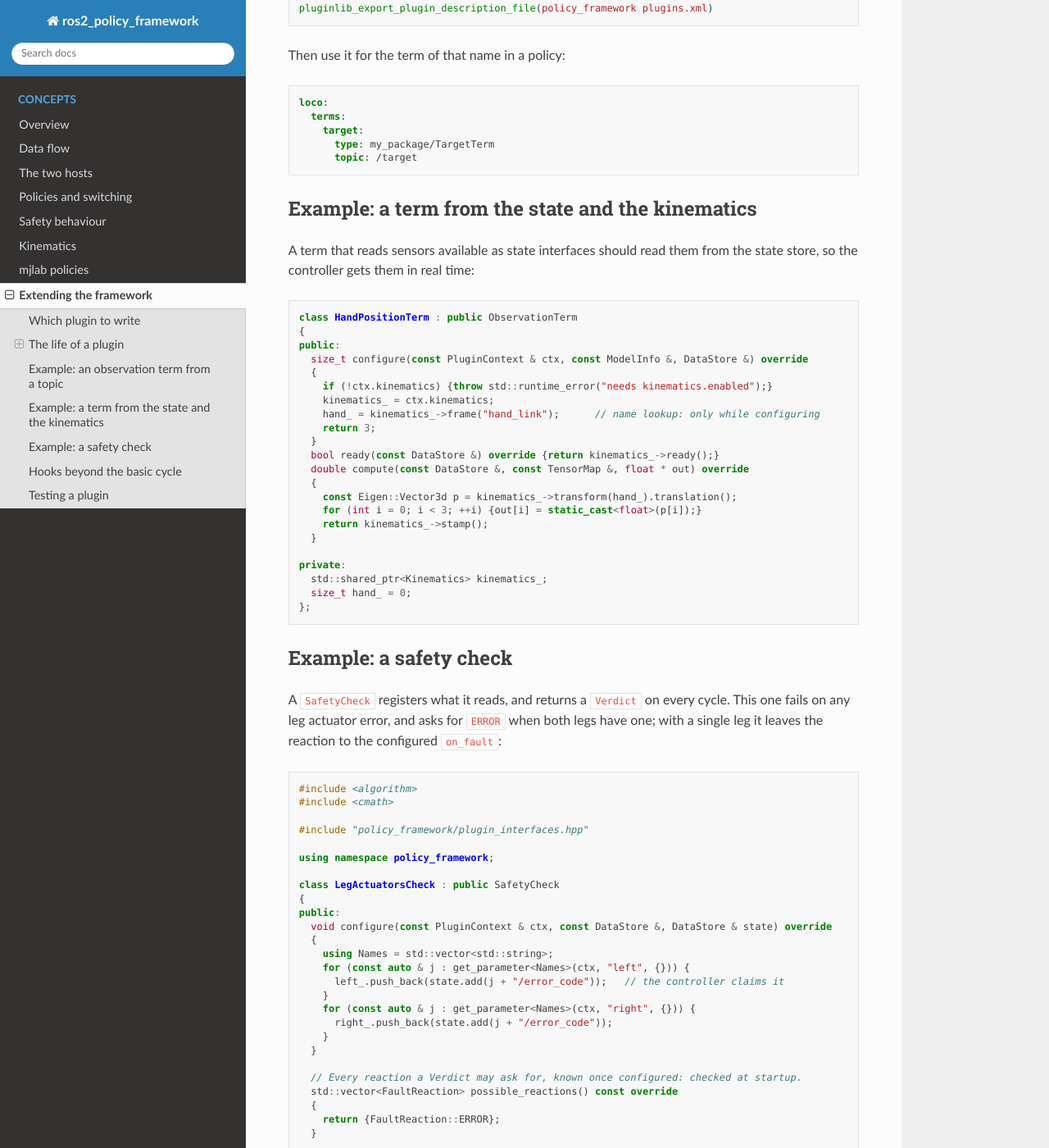
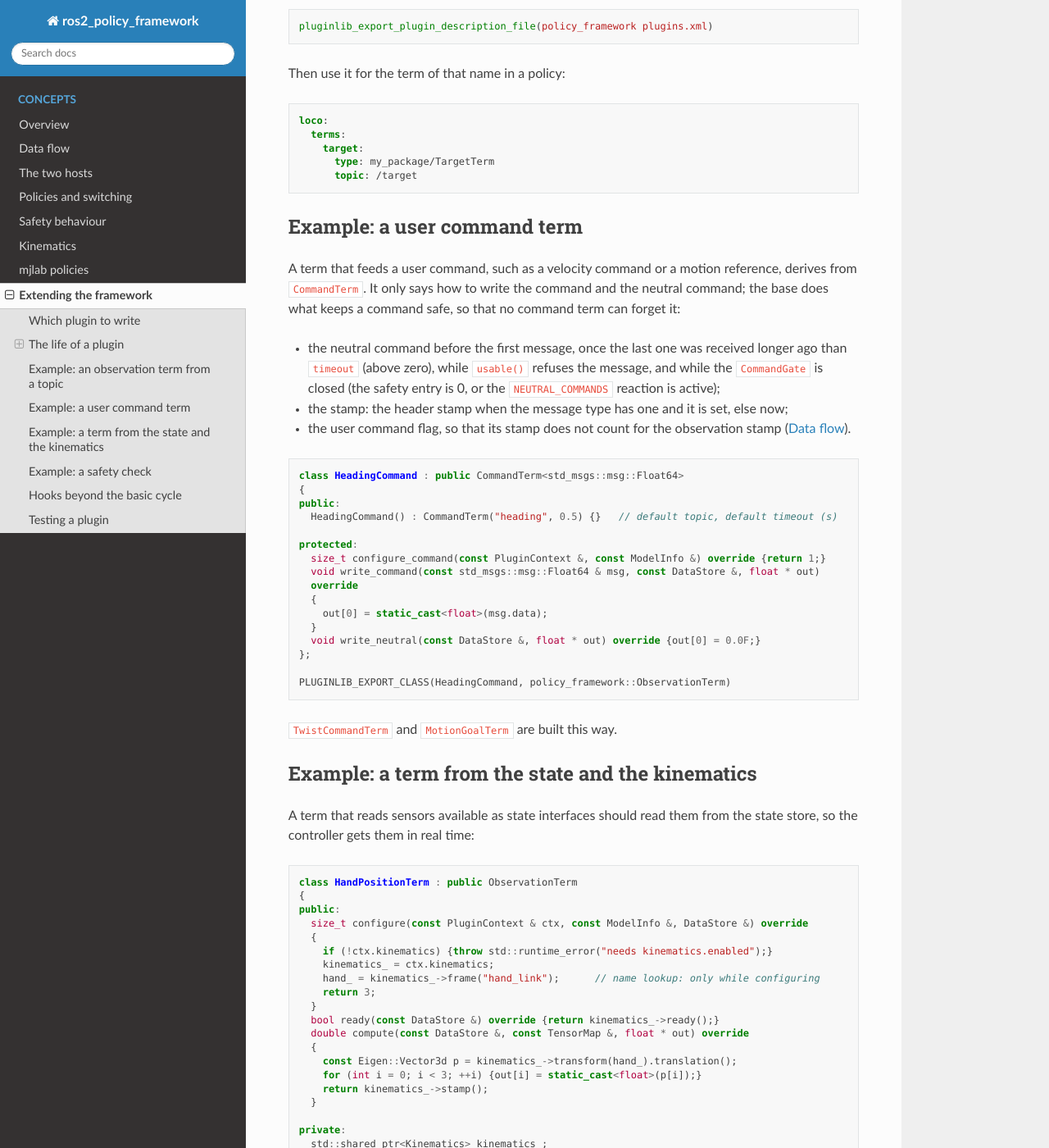
Before and after one commit to saikishor/ros2_policy_framework, a Sphinx documentation site: the page built from docs/extending.rst, in a window 1280 px wide and 1400 px high, scrolled down 2183 px. Shown: the whole window at 82% size. Built offline with Sphinx 7.4.7 and the Read the Docs theme 3.1.0, drawn with Linux system fonts in a browser that asks for light colours; some of the changed text lies outside the part shown.

Commit message:
Document CommandTerm, the command stamps and why user commands do not count for the input age

```diff
--- a/docs/extending.rst
+++ b/docs/extending.rst
@@ -17,6 +17,7 @@ Which plugin to write
      q1 [label="What do you need?", shape=diamond, fillcolor="#fff6d9"];
      source [label="InputSource"];
      term [label="ObservationTerm\n(or TopicTerm)"];
+     command [label="CommandTerm"];
      pre [label="Preprocessor\n+ Postprocessor"];
      inf [label="Inference"];
      exec [label="Executor\n(node)"];
@@ -24,6 +25,7 @@ Which plugin to write
      check [label="SafetyCheck"];
      q1 -> source [label="A sensor topic as\nnamed state entries"];
      q1 -> term [label="A new observation\nterm for mjlab policies"];
+     q1 -> command [label="A user command\nfor mjlab policies"];
      q1 -> pre [label="Policies from another\ntraining framework"];
      q1 -> inf [label="Another model format\nor runtime"];
      q1 -> exec [label="Commands on\nanother topic type"];
@@ -131,7 +133,9 @@ safely. A term only says how big it is and how to write its value:
        out[0] = static_cast<float>(in.msg->point.x);
        out[1] = static_cast<float>(in.msg->point.y);
        out[2] = static_cast<float>(in.msg->point.z);
-       return rclcpp::Time(in.msg->header.stamp).seconds();   // when the value was produced
+       // When the value was produced: the header stamp, else now.
+       const auto & h = in.msg->header.stamp;
+       return h.sec == 0 && h.nanosec == 0 ? now() : rclcpp::Time(h).seconds();
      }
 
    protected:
@@ -155,6 +159,42 @@ Then use it for the term of that name in a policy:
        target:
          type: my_package/TargetTerm
          topic: /target
+
+Example: a user command term
+----------------------------
+
+A term that feeds a user command, such as a velocity command or a motion reference, derives
+from ``CommandTerm``. It only says how to write the command and the neutral command; the base
+does what keeps a command safe, so that no command term can forget it:
+
+- the neutral command before the first message, once the last one was received longer ago
+  than ``timeout`` (above zero), while ``usable()`` refuses the message, and while the
+  ``CommandGate`` is closed (the safety entry is 0, or the ``NEUTRAL_COMMANDS`` reaction is
+  active);
+- the stamp: the header stamp when the message type has one and it is set, else now;
+- the user command flag, so that its stamp does not count for the observation stamp
+  (:doc:`data_flow`).
+
+.. code-block:: cpp
+
+   class HeadingCommand : public CommandTerm<std_msgs::msg::Float64>
+   {
+   public:
+     HeadingCommand() : CommandTerm("heading", 0.5) {}   // default topic, default timeout (s)
+
+   protected:
+     size_t configure_command(const PluginContext &, const ModelInfo &) override {return 1;}
+     void write_command(const std_msgs::msg::Float64 & msg, const DataStore &, float * out)
+     override
+     {
+       out[0] = static_cast<float>(msg.data);
+     }
+     void write_neutral(const DataStore &, float * out) override {out[0] = 0.0F;}
+   };
+
+   PLUGINLIB_EXPORT_CLASS(HeadingCommand, policy_framework::ObservationTerm)
+
+``TwistCommandTerm`` and ``MotionGoalTerm`` are built this way.
 
 Example: a term from the state and the kinematics
 -------------------------------------------------
@@ -297,7 +337,8 @@ the situations described in the other pages:
    * - ``CommandGate::open()``
      - Check it in any plugin that feeds user commands, and use a neutral command while it
        is false: the safety entry is 0, or the ``NEUTRAL_COMMANDS`` fault reaction is active
-       (:doc:`safety`).
+       (:doc:`safety`), and fall back to the neutral command after a timeout above zero,
+       measured on the receive time. A ``CommandTerm`` does both for a term.
 
 Testing a plugin
 ----------------
```
Also changed, not shown: README.md (+46 -13 lines), docs/data_flow.rst (+4 -3 lines), docs/safety.rst (+8 -6 lines).
